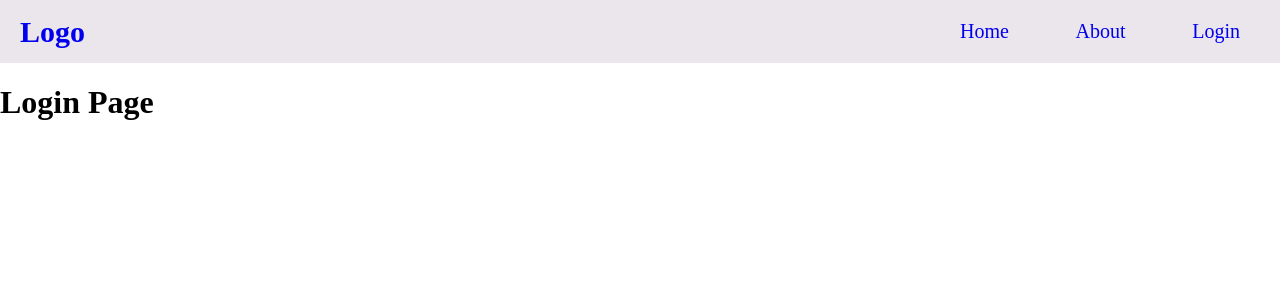
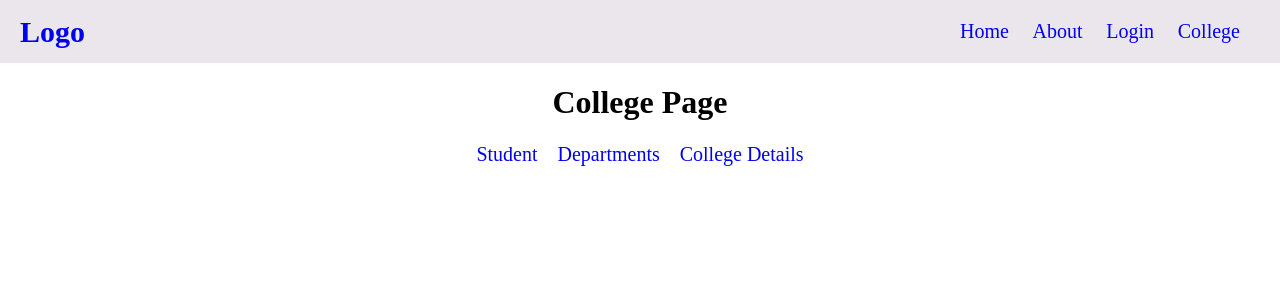
Before and after one commit to himanshusinha/react-router-tut, a React (Vite) app: page /college in a window 1280 px wide. Before the commit this address led to /login. Shown: the top 300 px of the page. Built offline with nearby package versions, Linux system fonts and the light colour scheme.

Commit message:
NestedNavigatin

```diff
--- a/src/App.jsx
+++ b/src/App.jsx
@@ -3,6 +3,10 @@ import Home from "./Home";
 import About from "./About";
 import Login from "./Login";
 import NavBar from "./NavBar";
+import College from "./College";
+import Student from "./Student";
+import Departments from "./Departments";
+import CollegeDetails from "./CollegeDetails";
 // import PageNotFound from "./PageNotFound";
 
 function App() {
@@ -14,6 +18,11 @@ function App() {
         <Route path="/about" element={<About />} />
         <Route path="/login" element={<Login />} />
         {/* <Route path="/*" element={<PageNotFound />} /> */}
+        <Route path="/college" element={<College />}>
+          <Route path="student" element={<Student />} />
+          <Route path="departments" element={<Departments />} />
+          <Route path="collegeDetails" element={<CollegeDetails />} />
+        </Route>
         <Route path="/*" element={<Navigate to="/login" />} />
       </Routes>
     </>
--- /dev/null
+++ b/src/College.jsx
@@ -0,0 +1,21 @@
+import { Outlet } from "react-router";
+import { Link, NavLink } from "react-router";
+
+function College() {
+  return (
+    <div className="college" style={{ textAlign: "center" }}>
+      <h1>College Page</h1>
+      <NavLink className="link" to="student">
+        Student
+      </NavLink>
+      <NavLink className="link" to="departments">
+        Departments
+      </NavLink>
+      <NavLink className="link" to="collegeDetails">
+        College Details
+      </NavLink>
+      <Outlet />
+    </div>
+  );
+}
+export default College;
--- /dev/null
+++ b/src/CollegeDetails.jsx
@@ -0,0 +1,9 @@
+function CollegeDetails() {
+  return (
+    <>
+      <h1>College Details Page</h1>
+    </>
+  );
+}
+
+export default CollegeDetails;
--- /dev/null
+++ b/src/Departments.jsx
@@ -0,0 +1,9 @@
+function Departments() {
+  return (
+    <>
+      <h1>Departments Page</h1>
+    </>
+  );
+}
+
+export default Departments;
--- a/src/NavBar.jsx
+++ b/src/NavBar.jsx
@@ -33,6 +33,11 @@ function NavBar() {
               Login
             </Link>
           </li>
+          <li>
+            <Link className="link" to="/college">
+              College
+            </Link>
+          </li>
         </ul>
       </div>
     </div>
--- /dev/null
+++ b/src/Student.jsx
@@ -0,0 +1,9 @@
+function Student() {
+  return (
+    <>
+      <h1>Student Page</h1>
+    </>
+  );
+}
+
+export default Student;
--- a/src/header.css
+++ b/src/header.css
@@ -27,3 +27,8 @@ body {
   text-decoration: none;
   font-size: 20px;
 }
+.college .link {
+  text-decoration: none;
+  font-size: 20px;
+  margin: 10px;
+}
```
